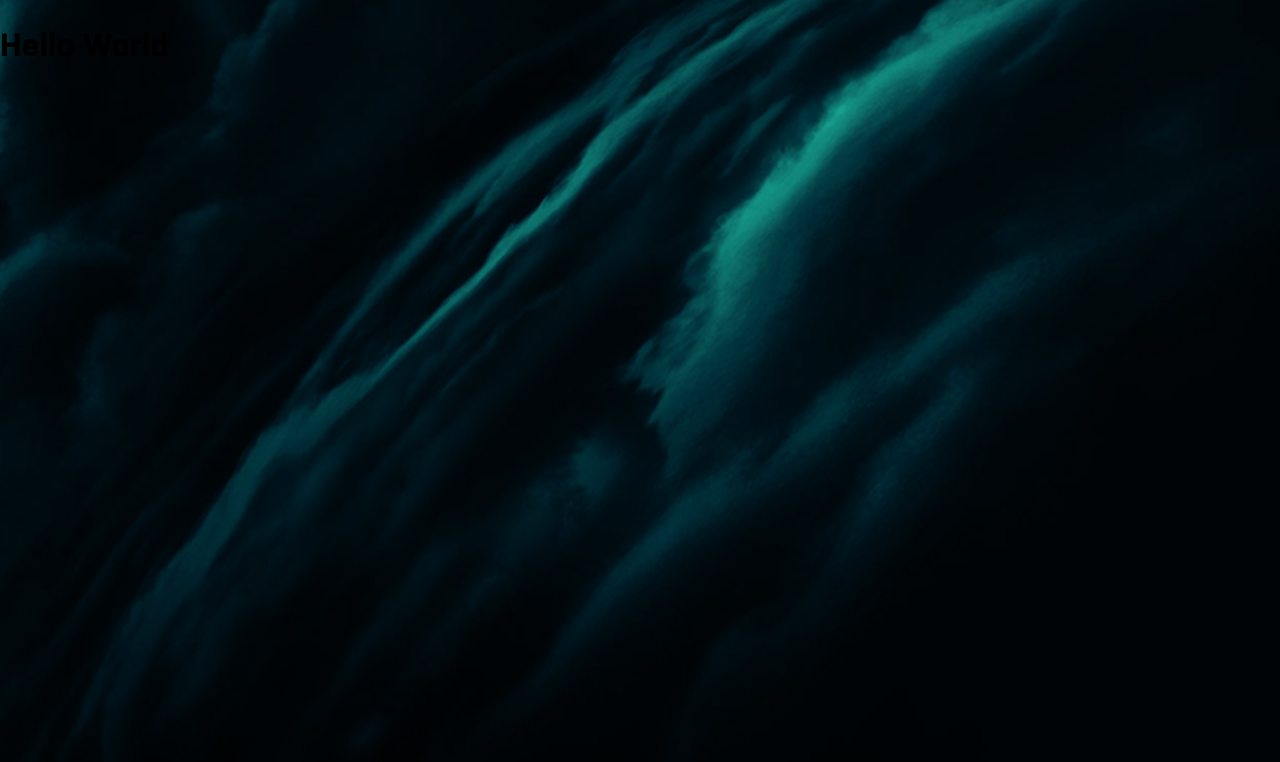
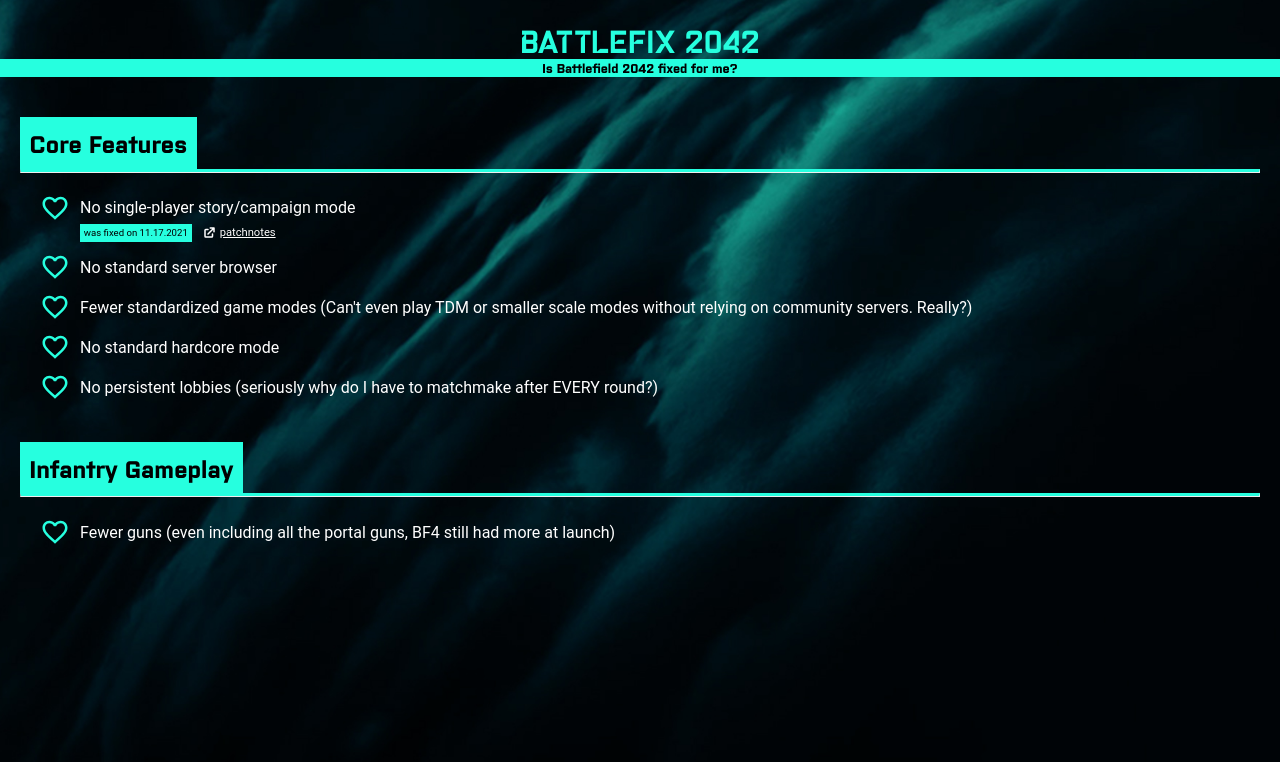
Before and after one commit to mpagels/battlefix2042, a React (Create React App) app: page / in a window 1280 px wide. Shown: the top 762 px of the page. Built offline with nearby package versions, Linux system fonts and the light colour scheme.

Commit message:
Orchestrate a first Draft in App component

```diff
--- a/src/App.js
+++ b/src/App.js
@@ -1,5 +1,88 @@
+import { useState } from "react";
+import styled from "styled-components/macro";
+import Category from "./components/Category";
+
+const initialData = [
+  {
+    id: "1",
+    feature: "No single-player story/campaign mode",
+    isFavorite: false,
+    isFixed: true,
+    category: "Core Features",
+  },
+  {
+    id: "2",
+    feature: "No standard server browser",
+    isFavorite: false,
+    isFixed: false,
+    category: "Core Features",
+  },
+  {
+    id: "3",
+    feature:
+      "Fewer standardized game modes (Can't even play TDM or smaller scale modes without relying on community servers. Really?)",
+    isFavorite: false,
+    isFixed: false,
+    category: "Core Features",
+  },
+  {
+    id: "4",
+    feature: "No standard hardcore mode",
+    isFavorite: false,
+    isFixed: false,
+    category: "Core Features",
+  },
+  {
+    id: "5",
+    feature:
+      "No persistent lobbies (seriously why do I have to matchmake after EVERY round?)",
+    isFavorite: false,
+    isFixed: false,
+    category: "Core Features",
+  },
+  {
+    id: "6",
+    feature:
+      "Fewer guns (even including all the portal guns, BF4 still had more at launch)",
+    isFavorite: false,
+    isFixed: false,
+    category: "Infantry Gameplay",
+  },
+];
+
 function App() {
-  return <h1>Hello World</h1>;
+  const [coreFeatures, setCoreFeatures] = useState(initialData);
+
+  const core = coreFeatures.filter(
+    (feature) => feature.category === "Core Features"
+  );
+  const infantry = coreFeatures.filter(
+    (feature) => feature.category === "Infantry Gameplay"
+  );
+  return (
+    <div>
+      <AppTitle>BATTLEFIX 2042</AppTitle>
+      <SubTitle>Is Battlefield 2042 fixed for me?</SubTitle>
+      <Category label="Core Features" data={core} />
+      <Category label="Infantry Gameplay" data={infantry} />
+    </div>
+  );
 }
 
 export default App;
+
+const AppTitle = styled.h1`
+  font-family: "MyFont";
+  text-align: center;
+  color: #26ffdf;
+  margin-bottom: 0;
+`;
+
+const SubTitle = styled.h2`
+  margin: 0;
+  padding: 0;
+  text-align: center;
+  font-size: 0.8em;
+  color: black;
+  background-color: #26ffdf;
+`;
```
